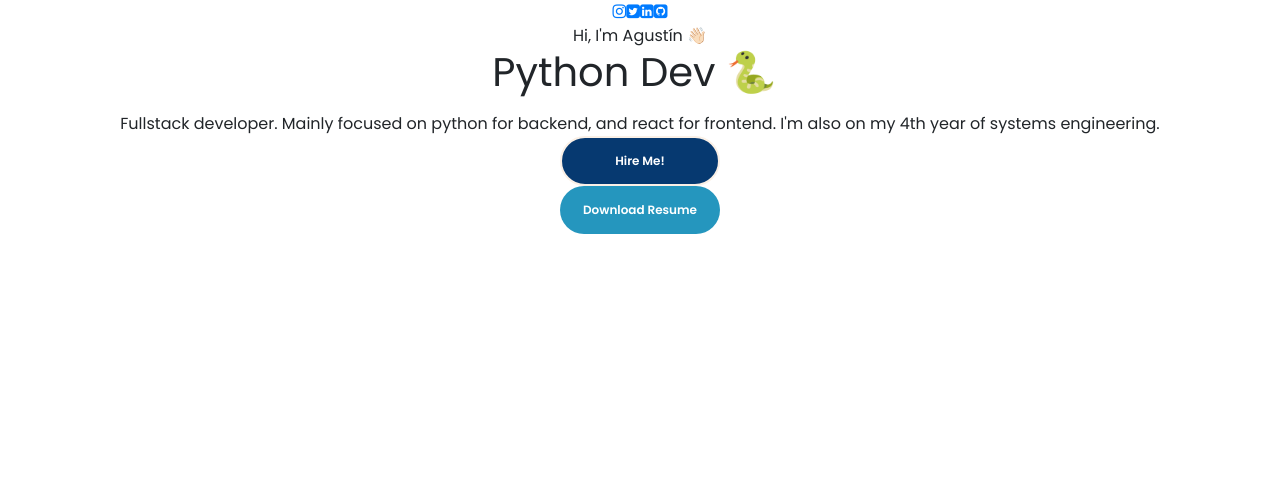
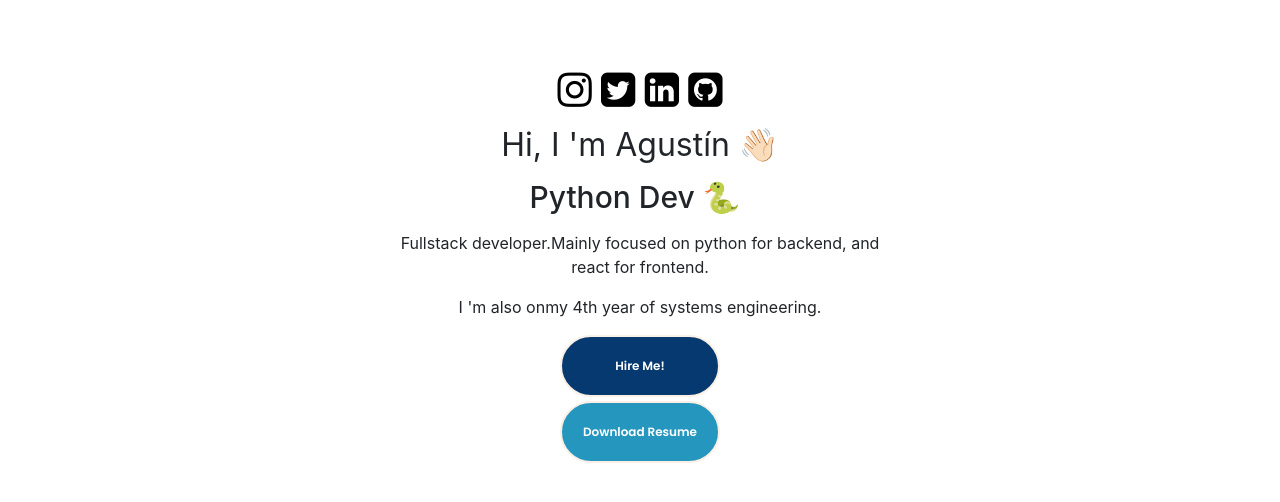
Before and after one commit to agustinfranchetti/neo-portfolio, a React (Create React App) app in the folder portfolio/: page / in a window 1280 px wide. Shown: the top 502 px of the page. Built offline with nearby package versions, Linux system fonts and the light colour scheme; a web font is replaced by a local one.

Commit message:
added some style

```diff
--- a/portfolio/src/App.css
+++ b/portfolio/src/App.css
@@ -1,38 +1,20 @@
-.App {
-  text-align: center;
+:root{
+  --light-blue : #04C3FF;
+  --light-blue-shadow:  rgb(69 211 255 / 27%);
+  --sea-green: #0ABEAD;
+  --sea-green-dark: #0CBFAE;
+  --sea-green-extra-dark: #09BEAD;
+  --sea-green-shadow: rgba(11, 190, 173,0.4);
+  --header-hamburger-background : rgba(11, 190, 173,0.8);
+  --orange: #F57F17;
+  --dark-orange: #FF5823;
+  --orange-shadow: rgba(245, 127, 23,0.2);
+  --white: #ffffff;
+  --black: #333333;
+  --disabled-btn: #09bead7a;
+  --error-message:  #e44f4fd1;
+  --toast-error: #e44f4ffa;
+  --toast-shadow:  #9c9c9ce3;
+  --toast-success: #0CBFAE;
+  --loader-color: #0CBFAE
 }
-
-.App-logo {
-  height: 40vmin;
-  pointer-events: none;
-}
-
-@media (prefers-reduced-motion: no-preference) {
-  .App-logo {
-    animation: App-logo-spin infinite 20s linear;
-  }
-}
-
-.App-header {
-  background-color: #282c34;
-  min-height: 100vh;
-  display: flex;
-  flex-direction: column;
-  align-items: center;
-  justify-content: center;
-  font-size: calc(10px + 2vmin);
-  color: white;
-}
-
-.App-link {
-  color: #61dafb;
-}
-
-@keyframes App-logo-spin {
-  from {
-    transform: rotate(0deg);
-  }
-  to {
-    transform: rotate(360deg);
-  }
-}
--- a/portfolio/src/PortfolioContainer/Home/Profile.css
+++ b/portfolio/src/PortfolioContainer/Home/Profile.css
@@ -0,0 +1,41 @@
+.profile-container {
+    display: flex;
+    align-items: center;
+    text-align: center;
+    justify-content: center;
+    height: 10%;
+    min-height: fit-content;
+}
+
+.fa {
+    font-size: 40px;
+    color: black;
+    padding-right: 2.5px;
+    padding-left: 2.5px;
+}
+
+.profile-details-role {
+    font-family: -apple-system, BlinkMacSystemFont, 'Segoe UI', Roboto, Oxygen, Ubuntu, Cantarell, 'Open Sans', 'Helvetica Neue', sans-serif;
+}
+
+@media only screen and (min-width: 414px) {
+    .profile-details-role {
+        text-align: center;
+        width: 500px;
+    }
+}
+
+.profile-details-name {
+    font-size: xx-large;
+    padding-top: 10px;
+    padding-bottom: 10px;
+    font-family: -apple-system, BlinkMacSystemFont, 'Segoe UI', Roboto, Oxygen, Ubuntu, Cantarell, 'Open Sans', 'Helvetica Neue', sans-serif;
+}
+
+.btn {
+    padding: 20px;
+}
+
+.padding-btn {
+    padding: 2px;
+}
--- a/portfolio/src/PortfolioContainer/Home/Profile.js
+++ b/portfolio/src/PortfolioContainer/Home/Profile.js
@@ -1,39 +1,53 @@
 import React from 'react';
 import Typical from 'react-typical';
+import './Profile.css'
 
 export default function Profile() {
-    return <div className='profile-container'>
-        <div className='profile-parent'>
-            <div className='profile-details'>
-                <div className='colz'>
-                    <div className='colz-icon'>
-                        <a href='https://www.instagram.com/agustinfranchetti'>
-                            <i className='fa fa-instagram'></i>
-                        </a>
-                        <a href='https://www.twitter.com/agusfrancho'>
-                            <i className='fa fa-twitter-square'></i>
-                        </a>
-                        <a href='https://www.linkedin.com/in/agust%C3%ADn-franchetti-a98a6a105/'>
-                            <i className='fa fa-linkedin-square'></i>
-                        </a>
-                        <a href='https://www.github.com/agustinfranchetti'>
-                            <i className='fa fa-github-square'></i>
-                        </a>
-                    </div>
-                </div>
-                <div className='profile-details-name'>
-                    <span className='primary-text'>
-                        {" "}
-                        Hi, I'm <span className='highlighted-text'>Agustín</span> 👋🏻
-                    </span>
-                </div>
-                <div className='profile-details-role'>
-                    <span className='primary-text'>
-                        <h1>
-                            {" "}
-                            <Typical
-                                loop={Infinity}
-                                steps={[
+    return <div className = 'profile-container' >
+        <
+        div className = 'profile-parent' >
+        <
+        div className = 'profile-details' >
+        <
+        div className = 'colz' >
+        <
+        div className = 'colz-icon' >
+        <
+        a href = 'https://www.instagram.com/agustinfranchetti' >
+        <
+        i className = 'fa fa-instagram' > < /i> <
+        /a> <
+        a href = 'https://www.twitter.com/agusfrancho' >
+        <
+        i className = 'fa fa-twitter-square' > < /i> <
+        /a> <
+        a href = 'https://www.linkedin.com/in/agust%C3%ADn-franchetti-a98a6a105/' >
+        <
+        i className = 'fa fa-linkedin-square' > < /i> <
+        /a> <
+        a href = 'https://www.github.com/agustinfranchetti' >
+        <
+        i className = 'fa fa-github-square' > < /i> <
+        /a> <
+        /div> <
+        /div> <
+        div className = 'profile-details-name' >
+        <
+        span className = 'primary-text' > { " " }
+    Hi, I 'm <span className='
+    highlighted - text '>Agustín</span> 👋🏻 <
+        /span> <
+        /div> <
+        div className = 'profile-details-role' >
+        <
+        span className = 'primary-text' >
+        <
+        h1 style = {
+            { fontSize: 30 } } > { " " } <
+        Typical
+    loop = { Infinity }
+    steps = {
+        [
             "Fullstack Developer",
             1000,
             "Python Dev 🐍",
@@ -44,32 +58,38 @@ export default function Profile() {
             1000,
             "Pokemon Fan",
             1000,
-                                ]}
-                            />
-                        </h1>
-                        <span className='profile-role-tagline'>
-                            Fullstack developer. Mainly focused on python for backend, and react for frontend. I'm also on
-                            my 4th year of systems engineering.
-                        </span>
-                    </span>
-                </div>
-                <div className='profile-options'>
-                    <button className='btn hire-me'>
-                        {" "}
-                        Hire Me!{" "}</button>
-                    <div>
-                        {" "}
-                    </div>
-                    <a href='cv-franchetti-agustin.pdf' download='Franchetti-Agustin-resume.pdf'>
-                        <button className='btn highlighted-btn'>
-                            {" "}
-                            Download Resume{" "}</button>
-                    </a>
-                </div>
-            </div>
-            <div className='profile-picture'>
-                <div className='profile-picture-background'></div>
-            </div>
-        </div>
-    </div>;
+        ]
     }
+    /> <
+    /h1> <
+    span className = 'profile-role-tagline' >
+        <
+        p > Fullstack developer.Mainly focused on python
+    for backend, and react
+    for frontend. < /p>  <
+        p > I 'm also onmy 4th year of systems engineering.</p> <
+        /span> <
+        /span> <
+        /div> <
+        div className = 'profile-options' >
+        <
+        button className = 'btn hire-me' > { " " }
+    Hire Me!{ " " } < /button> <
+        div > { " " } <
+        /div> <
+        div className = 'padding-btn' > < /div> <
+        a href = 'cv-franchetti-agustin.pdf'
+    download = 'Franchetti-Agustin-resume.pdf' >
+        <
+        button className = 'btn highlighted-btn' > { " " }
+    Download Resume { " " } < /button> <
+    /a> <
+    /div> <
+    /div> <
+    div className = 'profile-picture' >
+        <
+        div className = 'profile-picture-background' > < /div> <
+        /div> <
+        /div> <
+        /div>;
+}
--- a/portfolio/src/index.css
+++ b/portfolio/src/index.css
@@ -57,6 +57,15 @@ body {
   font-family: "Poppins Regular";
   -webkit-font-smoothing: antialiased;
   -moz-osx-font-smoothing: grayscale;
+  padding: 70px 0;
+  /* background-image: url('./assets/Home/bg-minimal.jpg'); */
+  background-size:cover;
+}
+
+@media only screen and (max-width: 414px) {
+  body {
+    background-image: none;
+  }
 }
 
 code {
@@ -114,10 +123,17 @@ body ::-webkit-scrollbar-thumb {
 
 .highlighted-btn {
   color: var(--white);
-
+  border: 2px solid linen;
   font-size: 12px;
   background-color: #2596be;
 }
+
+.highlighted-btn:hover {
+  color: aliceblue;
+  border: 2px solid #063970;
+  background-color: #2596be;
+}
+
 @media only screen and (max-width: 568px) {
   .highlighted-btn {
     z-index: -900;
```
Also changed, not shown: portfolio/src/assets/Home/bg-minimal.jpg (added). Lines whose indentation alone changed are shown as unchanged.
